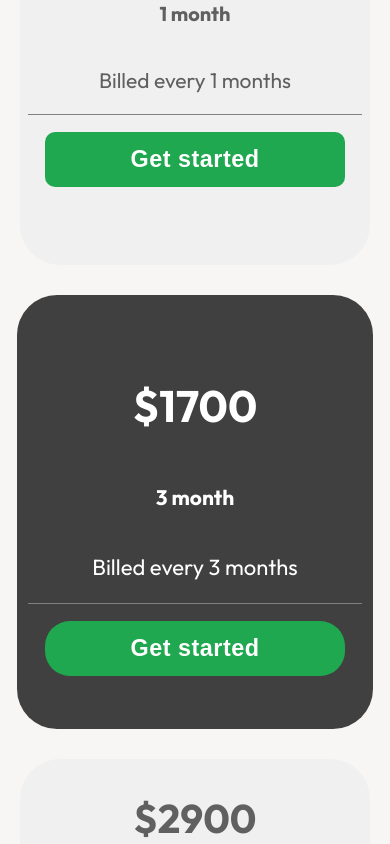
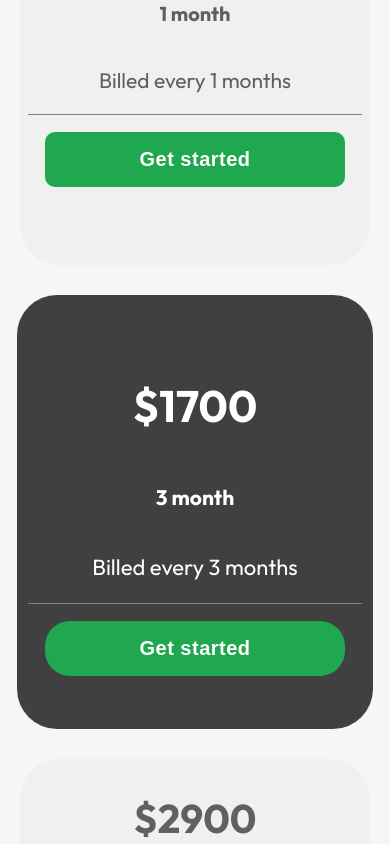
Before and after one commit to RevaGee/Cashio, a React (Create React App) app: page / in a window 390 px wide. Shown: the part 3080-3924 px from the top of the page. Built offline with nearby package versions, Linux system fonts and the light colour scheme.

Commit message:
pricing buttons

```diff
--- a/src/components/Pricing/styles.scss
+++ b/src/components/Pricing/styles.scss
@@ -402,13 +402,9 @@
   .demo_contacts_pricing_main{
     width: 90%;
     justify-content: center;
-    font-size: 6vw;
-    padding: 0 3vw
   }
   .demo_contacts_pricing{
     width: 90%;
     justify-content: center;
-    font-size: 6vw;
-    padding: 0 3vw
   }
 }
```
